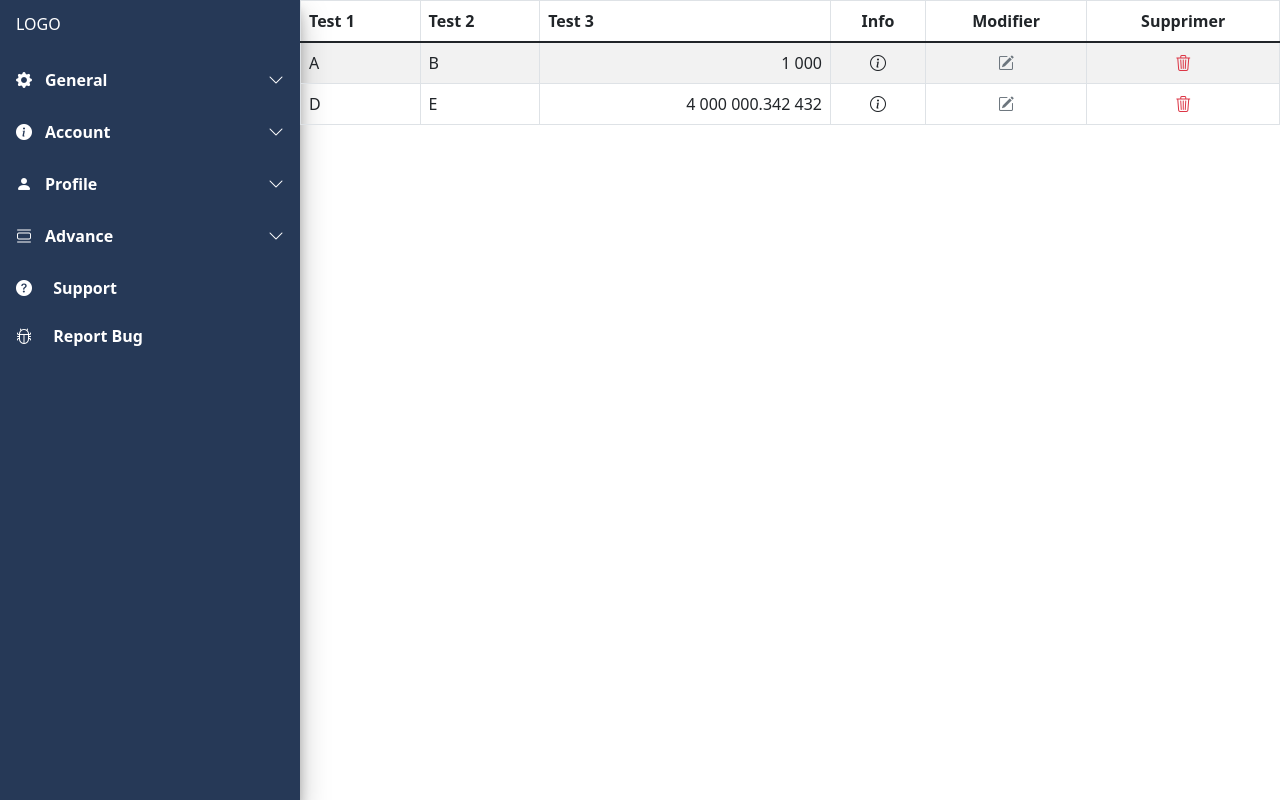
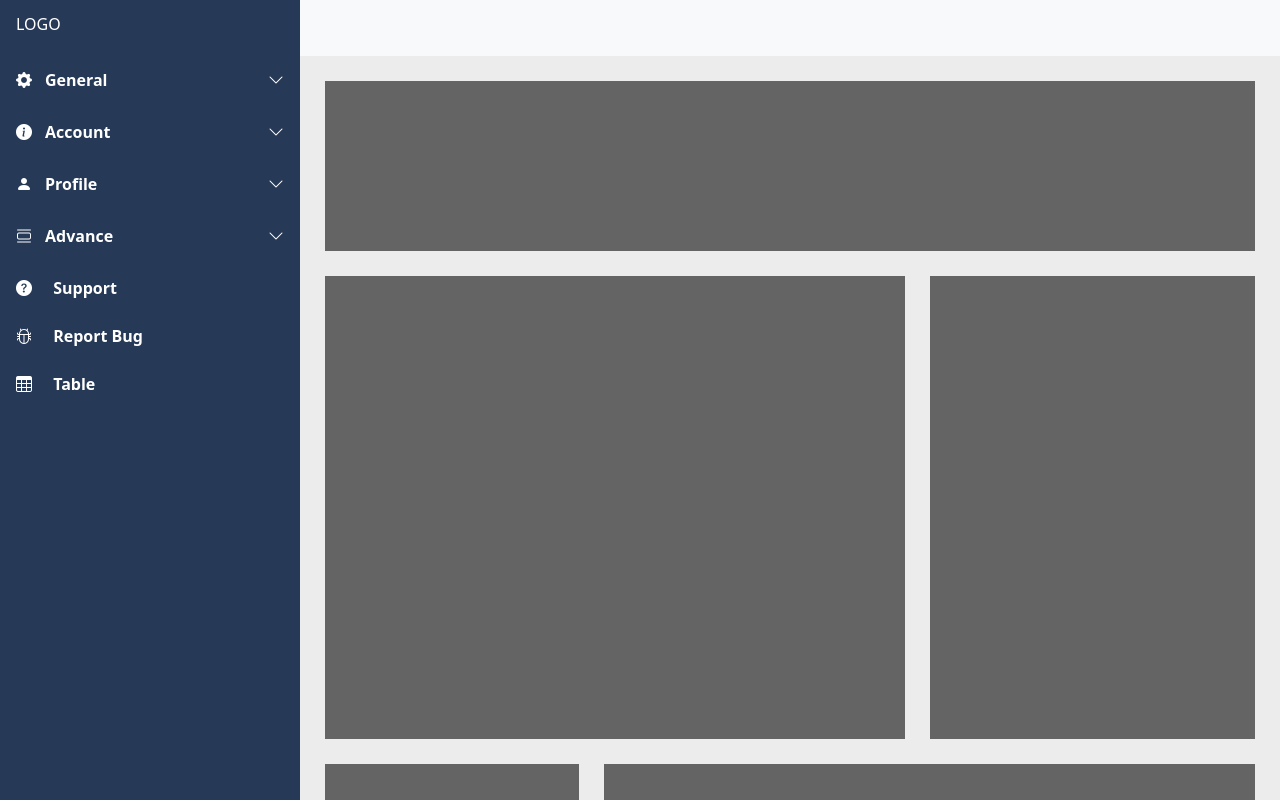
Before and after one commit to AnthonyDurandal/HIU2022, a React (Create React App) app: page / in a window 1280 px wide. Built offline with nearby package versions, Linux system fonts and the light colour scheme.

Commit message:
mise en place du css grid
- dashboard
- div des stats
- div pour les fiches, les formulaires et les tables

```diff
--- a/src/App.js
+++ b/src/App.js
@@ -1,5 +1,6 @@
 import { BrowserRouter, Route, Routes } from "react-router-dom";
 import Accueil from "./pages/Accueil";
+import Table from "./pages/Table";
 import './styles/App.css'
 import 'bootstrap/dist/css/bootstrap.min.css';
 
@@ -9,21 +10,7 @@ function App() {
       <BrowserRouter>
         <Routes>
           <Route path="/Accueil" exact="true" element={<Accueil />} />
-          <Route path="/about" exact="true" element={<Accueil />} />
-          <Route path="/login" exact="true" element={<Accueil />} />
-          <Route path="/register" exact="true" element={<Accueil />} />
-          <Route path="/forgot-password" exact="true" element={<Accueil />} />
-          <Route path="/reset-password" exact="true" element={<Accueil />} />
-          <Route path="/profile" exact="true" element={<Accueil />} />
-          <Route path="/settings/account" exact="true" element={<Accueil />} />
-          <Route path="/settings/billing/payment" exact="true" element={<Accueil />} />
-          <Route path="/settings/billing/subscription" exact="true" element={<Accueil />} />
-          <Route path="/settings/notifications" exact="true" element={<Accueil />} />
-          <Route path="/logout" exact="true" element={<Accueil />} />
-          <Route path="/search" exact="true" element={<Accueil />} />
-          <Route path="/history" exact="true" element={<Accueil />} />
-          <Route path="/support" exact="true" element={<Accueil />} />
-          <Route path="/report-bug" exact="true" element={<Accueil />} />
+          <Route path="/Table" exact="true" element={<Table />} />
           <Route path="/" exact="true" element={<Accueil />} />
         </Routes>
       </BrowserRouter>
--- /dev/null
+++ b/src/components/header/DashboardHeader.js
@@ -0,0 +1,17 @@
+import React from 'react';
+import { Navbar, Container } from "react-bootstrap"
+import './../../styles/DashboardHeader.css'
+
+const DashboardHeader = () => {
+    return (
+        <div className='dashboard-header'>
+            <Navbar bg="light" style={{height: '56px'}}>
+                <Container>
+                    {/* <Navbar.Brand href="#home">Brand link</Navbar.Brand> */}
+                </Container>
+            </Navbar>
+        </div>
+    );
+};
+
+export default DashboardHeader;
--- a/src/components/table/TableT.js
+++ b/src/components/table/TableT.js
@@ -40,7 +40,7 @@ const TableT = ({ data, crud, infoFunction, modifyFunction, deleteFunction }) =>
 
     return (
         <>
-            <Table striped bordered hover>
+            <Table striped hover>
                 <thead>
                     <tr>
                         {
@@ -50,9 +50,9 @@ const TableT = ({ data, crud, infoFunction, modifyFunction, deleteFunction }) =>
                         }
                         {
                             crud && <>
-                                <th className="text-center">Info</th>
-                                <th className="text-center">Modifier</th>
-                                <th className="text-center">Supprimer</th>
+                                <th className="text-center"></th>
+                                <th className="text-center"></th>
+                                <th className="text-center"></th>
                             </>
                         }
                     </tr>
--- a/src/data/sidebar.json
+++ b/src/data/sidebar.json
@@ -122,5 +122,10 @@
         "title": "Report Bug",
         "icon": "bi-bug",
         "path": "/report-bug"
+    },
+    {
+        "title": "Table",
+        "icon": "bi bi-table",
+        "path": "/Table"
     }
 ]
--- a/src/pages/Accueil.js
+++ b/src/pages/Accueil.js
@@ -1,38 +1,40 @@
 import React from 'react';
 import Sidebar from '../components/sidebar/Sidebar';
-import TableT from '../components/table/TableT';
-import './../styles/Accueil.css'
+import DashboardHeader from '../components/header/DashboardHeader';
+import './../styles/AdminDashboard.css'
 
 const Accueil = () => {
+    return (
+        <div className='admin-dashboard'>
+            <Sidebar />
+            <DashboardHeader />
+            <div className='content'>
+                <div className='stat-content'>
+                    <div className='stat-1'>
 
-    const tableData = {
-        header: ["Test 1", "Test 2", "Test 3"],
-        data: [
-            ['A', 'B', 1000],
-            ['D', 'E', 4000000.342432]
-        ],
-        deleteText: "Voulez vous supprimer {} {} {} ?",
-        deleteTextData: ["Test 1", "Test 2", "Test 3"],
-        numberSeparator: " "
-    }
+                    </div>
+                    <div className='stat-2'>
 
-    const info = (index) => {
-        console.log("info ", tableData.data[index][0])
-    }
+                    </div>
+                    <div className='stat-3'>
 
-    const modif = (index) => {
-        console.log('modif', tableData.data[index][0])
-    }
+                    </div>
+                    <div className='stat-4'>
 
-    const supprimer = (index) => {
-        console.log("delete", tableData.data[index][0])
-    }
+                    </div>
+                    <div className='stat-5'>
 
-    return (
-        <div className='accueil'>
-            <Sidebar/>
-            <div className='content'>
-                <TableT data={tableData} infoFunction={info} modifyFunction={modif} deleteFunction={supprimer} crud />
+                    </div>
+                    <div className='stat-6'>
+
+                    </div>
+                    <div className='stat-7'>
+
+                    </div>
+                    <div className='stat-8'>
+
+                    </div>
+                </div>
             </div>
         </div>
     );
--- /dev/null
+++ b/src/pages/Table.js
@@ -0,0 +1,48 @@
+import React from 'react';
+import Sidebar from '../components/sidebar/Sidebar';
+import DashboardHeader from '../components/header/DashboardHeader';
+import TableT from '../components/table/TableT';
+import './../styles/AdminDashboard.css'
+
+const Table = () => {
+
+    const tableData = {
+        header: ["Test 1", "Test 2", "Test 3"],
+        data: [
+            ['A', 'B', 1000],
+            ['D', 'E', 4000000.342432]
+        ],
+        deleteText: "Voulez vous supprimer {} {} {} ?",
+        deleteTextData: ["Test 1", "Test 2", "Test 3"],
+        numberSeparator: " "
+    }
+
+    const info = (index) => {
+        console.log("info ", tableData.data[index][0])
+    }
+
+    const modif = (index) => {
+        console.log('modif', tableData.data[index][0])
+    }
+
+    const supprimer = (index) => {
+        console.log("delete", tableData.data[index][0])
+    }
+
+
+    return (
+        <div className='admin-dashboard'>
+            <Sidebar />
+            <DashboardHeader />
+            <div className='content'>
+                <div className='content-child'>
+                    <div>
+                        <TableT data={tableData} infoFunction={info} modifyFunction={modif} deleteFunction={supprimer} crud />
+                    </div>
+                </div>
+            </div>
+        </div>
+    );
+};
+
+export default Table;
--- a/src/styles/Accueil.css
+++ /dev/null
@@ -1,10 +0,0 @@
-.accueil {
-    display: flex;
-    height: 100vh;
-    color: white;
-}
-
-.content {
-    width: 100%;
-    color: black;
-}
--- /dev/null
+++ b/src/styles/AdminDashboard.css
@@ -0,0 +1,98 @@
+.admin-dashboard {
+    display: grid;
+    grid-template-columns: 300px 1fr;
+    grid-template-rows: 56px 1fr;
+    height: 100vh;
+    color: white;
+}
+
+.content {
+    width: 100%;
+    display: flex;
+    justify-content: center;
+    overflow: scroll;
+    background: rgb(236, 236, 236);
+    grid-row: 2;
+    grid-column: 2;
+}
+
+.content-child {
+    width: 1100px;
+    border-radius: 3px;
+    background: white;
+    margin-top: 50px;
+    margin-bottom: 50px;
+    padding: 32px;
+    padding-top: 60px;
+    padding-bottom: 50px;
+    min-height: 800px;
+    box-shadow: 0px 0px 15px rgb(153, 153, 153);
+}
+
+.stat-content {
+    width: 100%;
+    height: 2000px;
+    padding: 25px;
+    display: grid;
+    grid-template-columns: 5% 5% 5% 5% 5% 5% 5% 5% 5% 5% 5% 5% 5% 5% 5% 5% 5% 5% 5% 5%;
+    grid-template-rows: 5% 5% 5% 5% 5% 5% 5% 5% 5% 5% 5% 5% 5% 5% 5% 5% 5% 5% 5% 5%;
+}
+
+.stat-1 {
+    grid-column: span 20;
+    grid-row: span 2;
+    background: rgb(100, 100, 100);
+    margin-bottom: 25px;
+}
+
+.stat-2 {
+    grid-column: span 13;
+    grid-row: span 5;
+    background: rgb(100, 100, 100);
+    margin-right: 25px;
+    margin-bottom: 25px;
+}
+
+.stat-3 {
+    grid-column: 14 / span 8;
+    grid-row: span 5;
+    background: rgb(100, 100, 100);
+    margin-bottom: 25px;
+}
+
+.stat-4 {
+    grid-column: span 6;
+    grid-row: span 5;
+    background: rgb(100, 100, 100);
+    margin-right: 25px;
+    margin-bottom: 25px;
+}
+
+.stat-5 {
+    grid-column: 7 / span 15;
+    grid-row: span 5;
+    background: rgb(100, 100, 100);
+    margin-bottom: 25px;
+}
+
+.stat-6 {
+    grid-column: span 11;
+    grid-row: span 4;
+    background: rgb(100, 100, 100);
+    margin-right: 25px;
+    margin-bottom: 25px;
+}
+
+.stat-7 {
+    grid-column: 12 / span 9;
+    grid-row: span 8;
+    background: rgb(100, 100, 100);
+    margin-bottom: 25px;
+}
+.stat-8 {
+    grid-column: span 11;
+    grid-row: span 4;
+    background: rgb(100, 100, 100);
+    margin-right: 25px;
+    margin-bottom: 25px;
+}
--- /dev/null
+++ b/src/styles/DashboardHeader.css
@@ -0,0 +1,3 @@
+.dashborad-header {
+    grid-column: 2;
+}
--- a/src/styles/Sidebar.css
+++ b/src/styles/Sidebar.css
@@ -1,4 +1,5 @@
 .sidebar {
+    grid-row: span 2;
     width: 300px;
     flex-shrink: 0;
     background: #263957;
```
